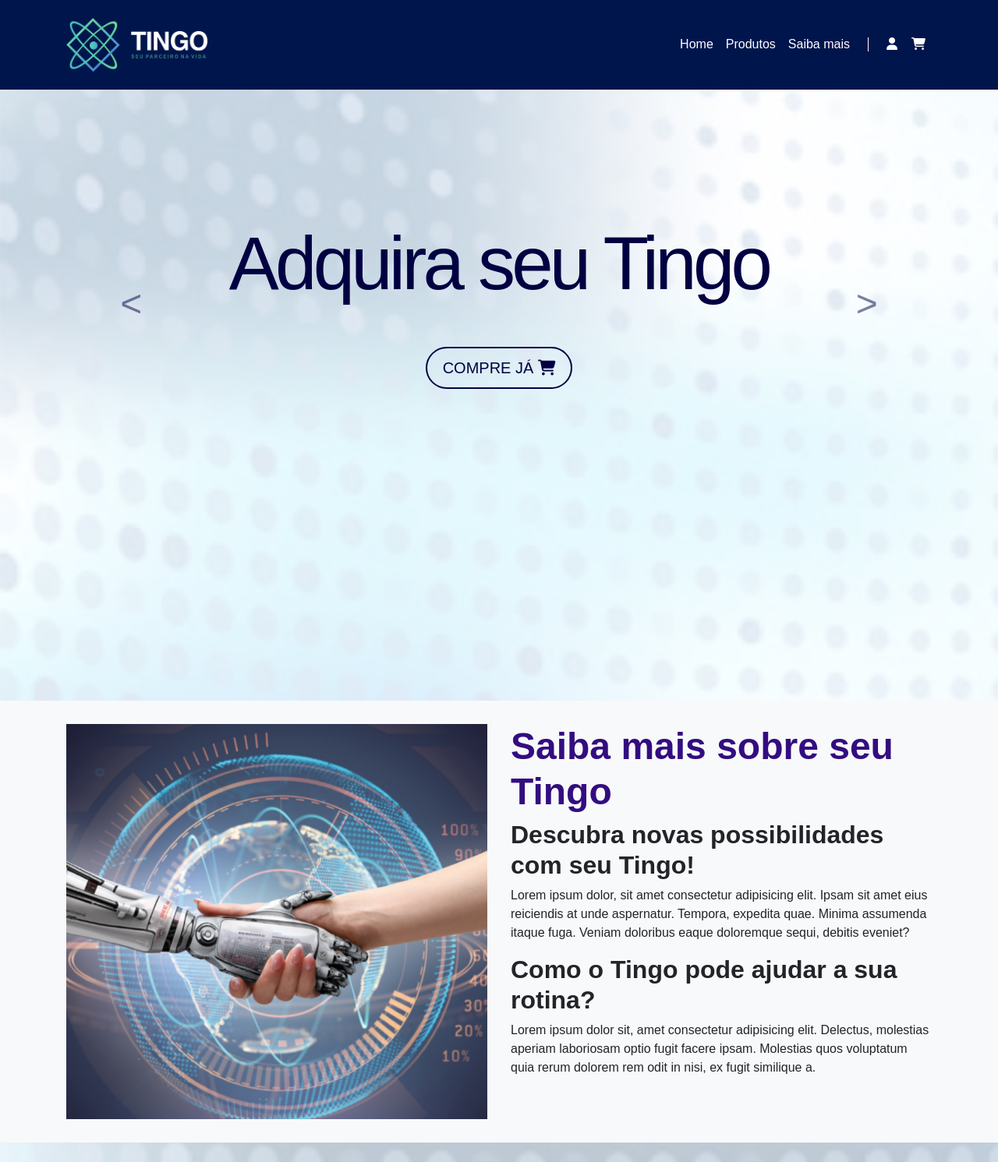
After one commit to marcosjunior00/Tingo, a PHP site: page /index.php in a window 1280 px wide. The commit adds this page. Shown: the top 1491 px of the page at 78% size. Run offline with PHP 8.4, Linux system fonts and the light colour scheme; data comes from the database, SQL or seed files in the repository.

Commit message:
update register and style

```diff
--- a/css/style.css
+++ b/css/style.css
@@ -27,7 +27,7 @@ header {
     margin: 11px 15px;
 }
 
-.login {
+.login, .logged {
   margin-right: 2px;
 }
 
--- /dev/null
+++ b/index.php
@@ -0,0 +1,285 @@
+<!DOCTYPE html>
+<html lang="pt-br">
+
+<head>
+  <!-- Meta tags Obrigatórias -->
+  <meta charset="utf-8">
+  <meta name="viewport" content="width=device-width, initial-scale=1, shrink-to-fit=no">
+
+  <!-- Bootstrap CSS -->
+  <link rel="stylesheet" href="https://stackpath.bootstrapcdn.com/bootstrap/4.1.3/css/bootstrap.min.css"
+    integrity="sha384-MCw98/SFnGE8fJT3GXwEOngsV7Zt27NXFoaoApmYm81iuXoPkFOJwJ8ERdknLPMO" crossorigin="anonymous">
+
+  <!-- Favicon -->
+  <link rel="shortcut icon" href="imgs/favicon.png" type="image/x-icon">
+
+  <!-- Fontawesome -->
+  <link rel="stylesheet" href="fontawesome/css/all.css">
+  <link rel="stylesheet" href="fontawesome/css/brands.css">
+
+  <!-- Folha de estilos personalizada -->
+  <link rel="stylesheet" href="css/style.css">
+
+  <title>Tingo</title>
+
+  <?php
+
+    include 'login.php';
+
+  ?>
+
+</head>
+
+<body>
+
+  <div class="body">
+
+    <header><!-- Início header -->
+      <nav class="navbar navbar-expand-sm navbar-principal navbar-light">
+
+        <div class="container">
+
+          <a href="index.php">
+            <img src="imgs/logo.png" alt="logo" width="200">
+          </a>
+
+          <button class="navbar-toggler" data-toggle="collapse" data-target="#nav-principal">
+            <i class="fa-solid fa-bars text-white"></i>
+          </button>
+
+          <div class="collapse navbar-collapse" id="nav-principal">
+            <ul class="navbar-nav ml-auto text-white">
+              <li class="nav-item"><a href="index.html" class="nav-link">Home</a></li>
+              <li class="nav-item"><a href="" class="nav-link">Produtos</a></li>
+              <li class="nav-item"><a href="" class="nav-link">Saiba mais</a></li>
+
+              <li class="nav-item barra"></li>
+
+              <li class="nav-item">
+                <!-- <span class="login"><i class="fa-solid fa-user"></i></span>
+                <span class="logged"></span> -->
+                <?php
+                  if (isset($_SESSION["email"]))
+                  {
+                    echo '<a href="./pages/profile.php" class="nav-link"><span class="logged">'. $_SESSION['email'] .'</span></a>';
+                  }
+                  else
+                  {
+                    echo '<a href="login.html" class="nav-link"><span class="login"><i class="fa-solid fa-user"></i></span></a>';
+                  }
+                ?>
+              </li>
+
+              <li class="nav-item"><a href="" class="nav-link"><i class="fa-solid fa-cart-shopping icon-nav"></i></a>
+              </li>
+            </ul>
+          </div>
+
+        </div>
+
+      </nav>
+    </header><!--/ Fim header -->
+
+    <section id="home" class="d-flex"><!-- Início home -->
+      <div class="container align-self-center">
+
+        <div class="carousel slide" data-ride="carousel" id="carousel-capa">
+
+          <div class="carousel-inner">
+
+            <div class="carousel-item active">
+              <div class="row">
+                <div class="col-md-12 capa">
+
+                  <h1 class="display-1">Adquira seu Tingo</h1>
+
+                  <a href="" class="btn btn-lg custom-button white-btn">Compre já <i
+                      class="fa-solid fa-cart-shopping"></i></a>
+
+                </div>
+              </div>
+            </div>
+
+            <div class="carousel-item">
+              <div class="row">
+                <div class="col-md-12 capa">
+
+                  <h1 class="display-1">Baixe o aplicativo!</h1>
+
+                  <a href="" class="btn btn-lg custom-button white-btn">Fazer download</a>
+
+                </div>
+              </div>
+            </div>
+
+          </div>
+
+          <a href="#carousel-capa" class="carousel-control-prev" data-slide="prev">
+            <span class="carousel-control">
+              < </span>
+          </a>
+
+          <a href="#carousel-capa" class="carousel-control-next" data-slide="next">
+            <span class="carousel-control">></span>
+          </a>
+
+        </div>
+
+      </div>
+    </section><!-- Fim home -->
+
+    <section id="servicos" class="d-flex bg-light"><!-- Início descrição da lixeira -->
+
+      <div class="container">
+        <div class="row">
+          <div class="col-md-6">
+
+            <img src="imgs/img_parceiro.png" style="width:100%; height: 100%;" alt="">
+
+          </div>
+          <div class="col-md-6">
+
+            <h2 class="align-self-center">Saiba mais sobre seu Tingo</h2>
+
+            <h3>Descubra novas possibilidades com seu Tingo!</h3>
+            <p>Lorem ipsum dolor, sit amet consectetur adipisicing elit. Ipsam sit amet eius reiciendis at unde
+              aspernatur. Tempora, expedita quae. Minima assumenda itaque fuga. Veniam doloribus eaque doloremque sequi,
+              debitis eveniet?</p>
+
+            <h3>Como o Tingo pode ajudar a sua rotina?</h3>
+            <p>Lorem ipsum dolor sit, amet consectetur adipisicing elit. Delectus, molestias aperiam laboriosam optio
+              fugit facere ipsam. Molestias quos voluptatum quia rerum dolorem rem odit in nisi, ex fugit similique a.
+            </p>
+
+            <h3></h3>
+
+          </div>
+        </div>
+      </div>
+
+    </section><!-- Fim descrição da lixeira-->
+
+    <section id="recursos">
+      <div class="row d-flex justify-content-around">
+        <div class="card" style="width: 18rem;">
+          <img class="card-img-top" style="width: 18rem;" src="https://img.freepik.com/vetores-gratis/fundo-do-mosaico-do-quadrado-preto_1017-2363.jpg" alt="Card image cap">
+          <div class="card-body">
+            <p class="card-text">Some quick example text to build on the card title and make up the bulk of the card's
+              content.</p>
+          </div>
+        </div>
+        <div class="card" style="width: 18rem;">
+          <img class="card-img-top" style="width: 18rem;" src="https://img.freepik.com/vetores-gratis/fundo-do-mosaico-do-quadrado-preto_1017-2363.jpg" alt="Card image cap">
+          <div class="card-body">
+            <p class="card-text">Some quick example text to build on the card title and make up the bulk of the card's
+              content.</p>
+          </div>
+        </div>
+        <div class="card">
+          <img class="card-img-top" style="width: 18rem;" src="https://img.freepik.com/vetores-gratis/fundo-do-mosaico-do-quadrado-preto_1017-2363.jpg" alt="Card image cap">
+          <div class="card-body">
+            <p class="card-text">Some quick example text to build on the card title and make up the bulk of the card's
+              content.</p>
+          </div>
+        </div>
+      </div>
+
+      <!-- <div class="container">
+        <div class="row">
+
+          <div class="col-md-4">
+
+            <h2>Uso facilitado</h2>
+
+            <br>
+
+            <h4>Manual de uso</h4>
+            <p>Nós oferecemos para o usuário, um manual para mausear seu Tingo de maneira correta!</p>
+
+            <br>
+
+            <h4>Design simples</h4>
+            <p>Nossos serviços tem um design simples e atrativo para o usuário conseguir navegar com facilidade</p>
+
+            <br>
+
+            <h4>Controle de bateria</h4>
+            <p>O aplicativo oferece uma interface que disponibiliza para o usuário acessar a bateria de seu Tingo a
+              qualquer momento e qualquer hora pelo seu SmartPhone</p>
+
+          </div>
+
+        </div> -->
+  </div>
+  </section>
+
+  <footer id="rodape">
+    <div class="container">
+      <div class="row">
+
+        <div class="col-md-2">
+          <img src="imgs/logo.png" alt="logo" id="logo">
+        </div>
+
+        <div class="col-md-2">
+
+          <h4>company</h4>
+          <ul class="navbar-nav">
+            <li><a href="">Sobre</a></li>
+            <li><a href="">Novidades</a></li>
+          </ul>
+
+        </div>
+
+        <div class="col-md-2">
+
+          <h4>comunidade</h4>
+          <ul class="navbar-nav">
+            <li><a href="">Grupo no telegram</a></li>
+            <li><a href="">Desenvolvedores</a></li>
+            <li><a href="">Manual do usuário</a></li>
+          </ul>
+
+        </div>
+
+        <div class="col-md-2">
+
+          <h4>contato</h4>
+          <ul class="navbar-nav">
+            <li><a href="">Reclame aqui</a></li>
+            <li><a href="">Avaliações na PlayStore</a></li>
+            <li><a href="">Telefone</a></li>
+          </ul>
+
+        </div>
+
+        <div class="col-md-4">
+          <h4>redes sociais</h4>
+          <ul class="navbar-nav">
+            <li>
+              <a href="instagram.com"><img src="imgs/instagram.png" alt="Instagram"></a>
+              <a href="www.facebook.com"><img src="imgs/facebook.png" alt="Facebook"></a>
+              <a href="www.twitter.com"><img src="imgs/twitter.png" alt="Twitter"></a>
+            </li>
+          </ul>
+        </div>
+
+      </div>
+    </div>
+  </footer>
+
+  </div>
+
+  <!-- jQuery primeiro, depois Popper.js, depois Bootstrap JS -->
+  <script src="https://code.jquery.com/jquery-3.3.1.slim.min.js"
+    integrity="sha384-q8i/X+965DzO0rT7abK41JStQIAqVgRVzpbzo5smXKp4YfRvH+8abtTE1Pi6jizo"
+    crossorigin="anonymous"></script>
+  <script src="https://cdnjs.cloudflare.com/ajax/libs/popper.js/1.14.3/umd/popper.min.js"
+    integrity="sha384-ZMP7rVo3mIykV+2+9J3UJ46jBk0WLaUAdn689aCwoqbBJiSnjAK/l8WvCWPIPm49"
+    crossorigin="anonymous"></script>
+  <script src="https://stackpath.bootstrapcdn.com/bootstrap/4.1.3/js/bootstrap.min.js"
+    integrity="sha384-ChfqqxuZUCnJSK3+MXmPNIyE6ZbWh2IMqE241rYiqJxyMiZ6OW/JmZQ5stwEULTy"
+    crossorigin="anonymous"></script>
+</body>
+
+</html>
--- a/login.html
+++ b/login.html
@@ -31,7 +31,7 @@
 
       <div class="container">
 
-        <a href="index.html">
+        <a href="index.php">
           <img src="imgs/logo.png" alt="logo" width="200">
         </a>
 
--- a/login.php
+++ b/login.php
@@ -17,6 +17,9 @@
     $email = filter_input(INPUT_GET, 'email');
     $senha = filter_input(INPUT_GET, 'senha');
 
+    // Criando a seção
+    session_start();
+
     // Cria uma consulta SQL para buscar o usuário no banco de dados
     $sql = "SELECT * FROM usuario WHERE email='$email'";
 
@@ -31,12 +34,14 @@
 
         // Compara a senha fornecida pelo usuário com a senha do usuário no banco de dados
         if ($senha != $row['senha']) {
-            echo "senha incorreta";
-        } else {
-            echo "senha correta";
+            echo 'senha errada';
+        }
+        else {
+            $_SESSION['email'] = $email;
+            header('Location: index.php');
         }
     } else {
-        echo "usuario correto";
+        echo 'email errado';
     }
 
     // Fecha a conexão com o banco de dados
```
Also changed, not shown: cadastro.html (+2 -32 lines), css/style-form.css (+7 -39 lines), logout.php (added, +9 -0 lines), pages/profile.php (added, +27 -0 lines), usuario.sql (+16 -68 lines).
